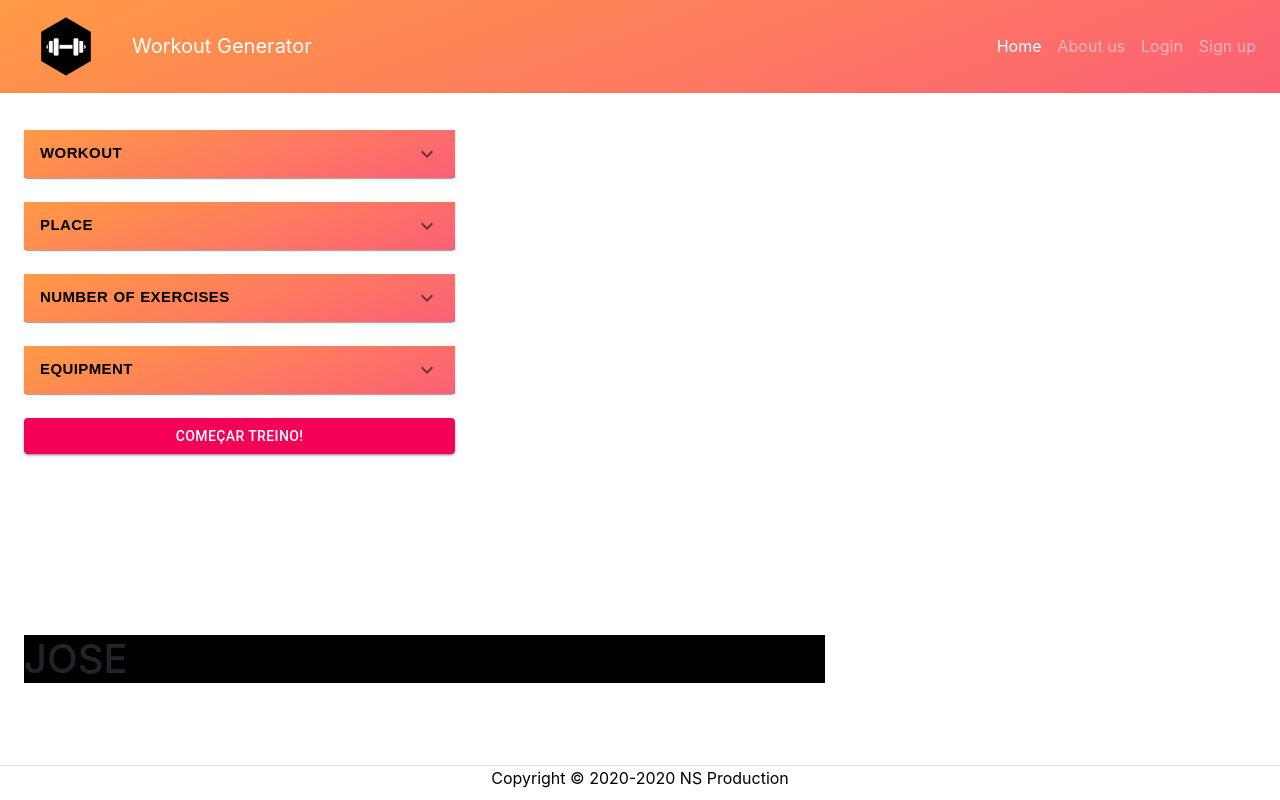
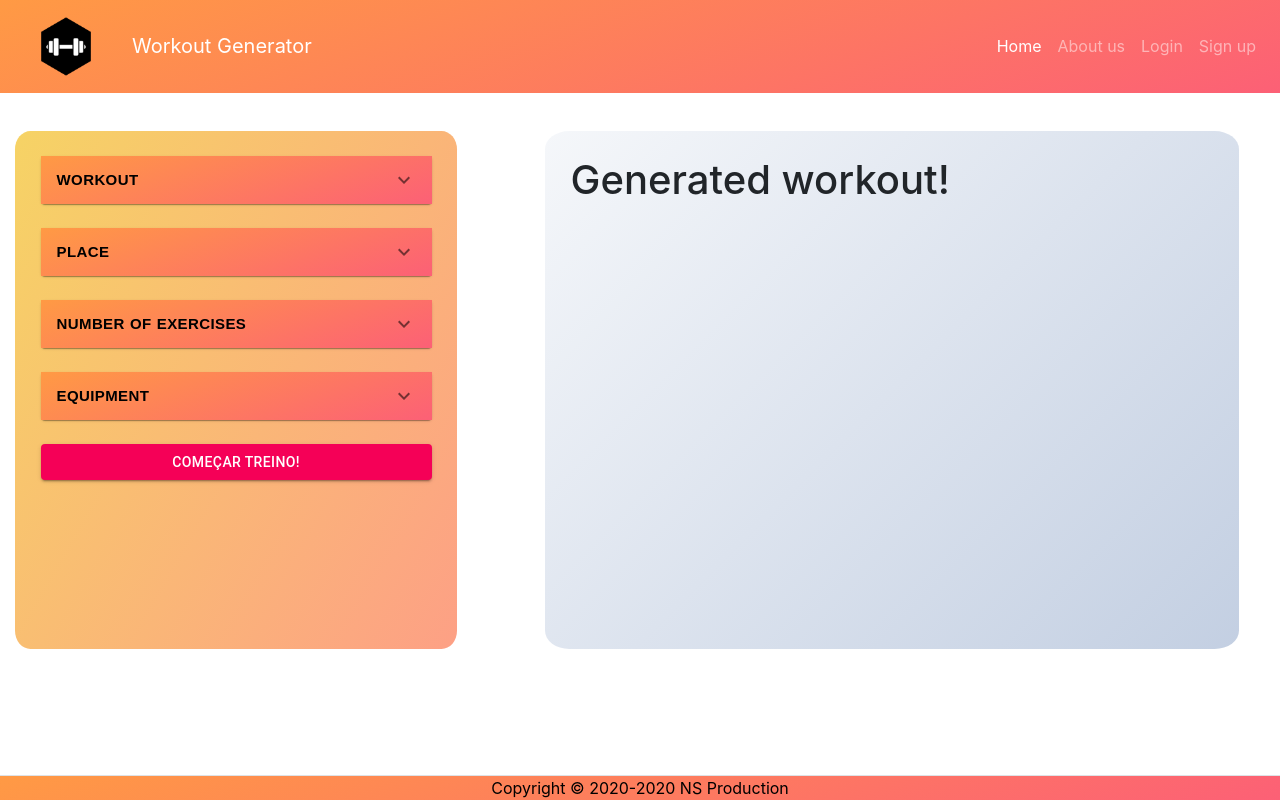
Before and after one commit to gaofeng-yin/web_app, a React (Create React App) app: page / in a window 1280 px wide. Built offline with nearby package versions, Linux system fonts and the light colour scheme.

Commit message:
row inputing and outputing. +some code change

```diff
--- a/src/Components/Content/Content.js
+++ b/src/Components/Content/Content.js
@@ -2,17 +2,17 @@ import React from 'react';
 import Container from '@material-ui/core/Container';
 import Inputing from '../Inputing/Inputing';
 import Outputing from '../Outputing/Outputing';
-import Grid from '@material-ui/core/Grid';
-import Paper from '@material-ui/core/Paper';
+import {Row} from 'react-bootstrap';
 
 function Content() {
   return (
     <React.Fragment>
-      <Container maxWidth="xl">
-        <Inputing />
-        <Outputing />
-      </Container>
-
+        <Container maxWidth="xl">
+          <Row>
+            <Inputing />
+            <Outputing />
+          </Row>
+        </Container>
     </React.Fragment>
   );
 }
--- a/src/Components/Footer/Footer.css
+++ b/src/Components/Footer/Footer.css
@@ -4,9 +4,9 @@
   bottom: 0;
   color: black;
   text-align: center;
-  background-color: white;
-  height: 35px;
+  height: auto;
   display: flex;
   justify-content: space-between;
   margin-top: auto;
+  background-image: linear-gradient(-20deg, #fc6076 0%, #ff9a44 100%);
 }
--- a/src/Components/Inputing/Inputing.css
+++ b/src/Components/Inputing/Inputing.css
@@ -1,6 +1,12 @@
 .inputing {
+    background-image: linear-gradient(120deg, #f6d365 0%, #fda085 100%);
     margin-top: 3%;
+    margin-bottom: 3%;
+    margin-left: 0.5%;
     width: 35%;
+    height: 100%;
+    padding: 2%;
+    border-radius: 3.5%;
 }
 
 .title {
--- a/src/Components/Inputing/Inputing.js
+++ b/src/Components/Inputing/Inputing.js
@@ -44,38 +44,6 @@ function Inputing() {
         {
             value: 10,
             label: '10',
-        },
-        {
-            value: 15,
-            label: '15',
-        },
-        {
-            value: 20,
-            label: '20',
-        },
-        {
-            value: 25,
-            label: '25',
-        },
-        {
-            value: 30,
-            label: '30',
-        },
-        {
-            value: 35,
-            label: '35',
-        },
-        {
-            value: 40,
-            label: '40',
-        },
-        {
-            value: 45,
-            label: '45',
-        },
-        {
-            value: 50,
-            label: '50',
         },
     ];
 
@@ -160,7 +128,7 @@ function Inputing() {
                                     step={1}
                                     marks
                                     min={0}
-                                    max={50}
+                                    max={10}
                                     valueLabelDisplay="auto"
                                     marks={marks}
                                 />
@@ -181,31 +149,31 @@ function Inputing() {
                                     <Row>
                                         <Col>
                                             <Checkbox color="primary" name="" />
-                                            <label>Chest</label>
+                                            <label>Bench</label>
                                         </Col>
                                         <Col>
                                             <Checkbox color="primary" name="" />
-                                            <label>Back</label>
+                                            <label>Dumbbell</label>
                                         </Col>
                                     </Row>
                                     <Row>
                                         <Col>
                                             <Checkbox color="primary" name="" />
-                                            <label>Leg</label>
+                                            <label>Barbell</label>
                                         </Col>
                                         <Col>
                                             <Checkbox color="primary" name="" />
-                                            <label>Shoulder</label>
+                                            <label>Cables</label>
                                         </Col>
                                     </Row>
                                     <Row>
                                         <Col>
                                             <Checkbox color="primary" name="" />
-                                            <label>Bicep</label>
+                                            <label>treadmill</label>
                                         </Col>
                                         <Col>
                                             <Checkbox color="primary" name="" />
-                                            <label>Tricep</label>
+                                            <label>Bicycle</label>
                                         </Col>
                                     </Row>
                                 </Container>
--- a/src/Components/Outputing/Outputing.css
+++ b/src/Components/Outputing/Outputing.css
@@ -1,5 +1,10 @@
 .outputing{
-    background-color: black;
+    background-image: linear-gradient(135deg, #f5f7fa 0%, #c3cfe2 100%);
+    width: 55%;
+    margin-left: 7%;
     margin-top: 3%;
-    width: 65%;
+    margin-bottom: 3%;
+    padding: 2%;
+    height: auto;
+    border-radius: 3.5%;
 }
--- a/src/Components/Outputing/Outputing.js
+++ b/src/Components/Outputing/Outputing.js
@@ -8,7 +8,7 @@ function Outputing(){
     return (
 
         <div className="outputing">
-            <h1>JOSE</h1>
+            <h1>Generated workout!</h1>
         </div>
 
 
```
